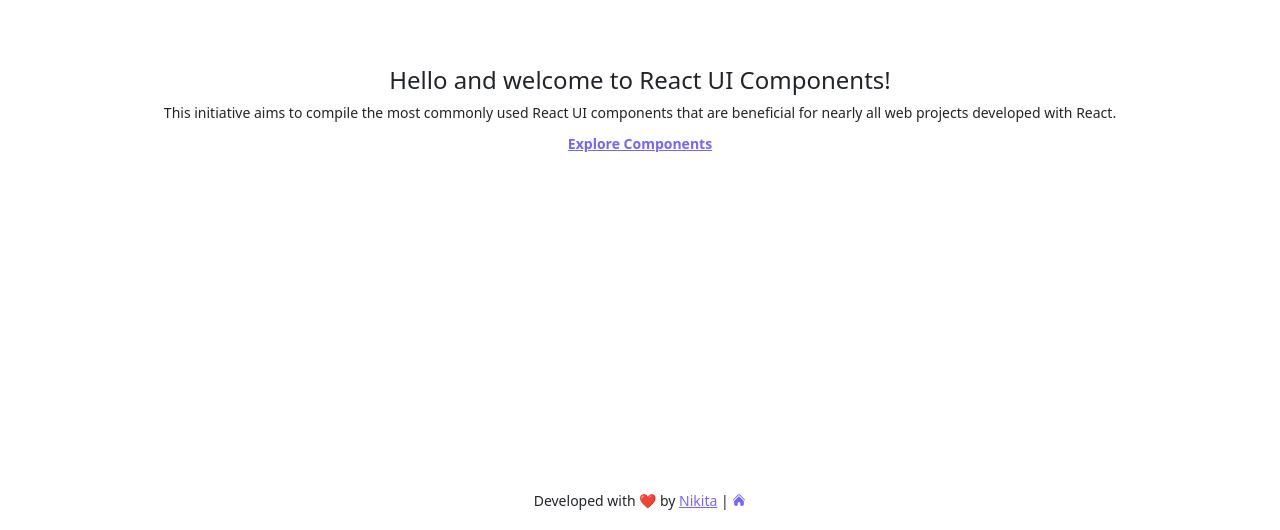
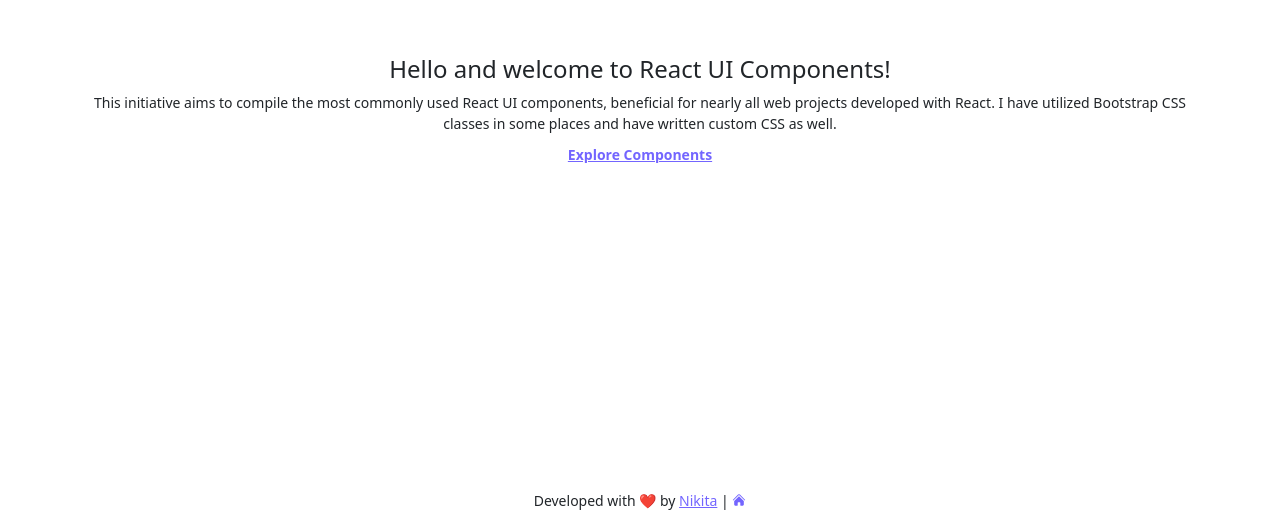
Before and after one commit to iamnikitamallya/react-ui-components, a React (Create React App) app: page / in a window 1280 px wide. Shown: the part 270-800 px from the top of the page. Built offline with nearby package versions, Linux system fonts and the light colour scheme; a web font is replaced by a local one.

Commit message:
Fixing Typo

```diff
--- a/src/App.css
+++ b/src/App.css
@@ -69,7 +69,7 @@
 }
 
 button.active {
-  background-color: #ffcd65;
+  background-color: #b9b9b9;
 }
 
 .cursor {
--- a/src/assets/style/custom.scss
+++ b/src/assets/style/custom.scss
@@ -9,7 +9,7 @@
     height: 100%;
   }
   &.active {
-    background-color: #ffcd65;
+    background-color: #b9b9b9;
   }
   img {
     border-radius: 10px;
--- a/src/pages/Home.js
+++ b/src/pages/Home.js
@@ -13,9 +13,7 @@
           />
           <Text
             variant="para"
-            title="This initiative aims to compile the most commonly used React UI
-            components that are beneficial for nearly all web projects developed
-            with React."
+            title="This initiative aims to compile the most commonly used React UI components, beneficial for nearly all web projects developed with React. I have utilized Bootstrap CSS classes in some places and have written custom CSS as well."
           />
           <Link className="App-link" to="/components">
             Explore Components
```
